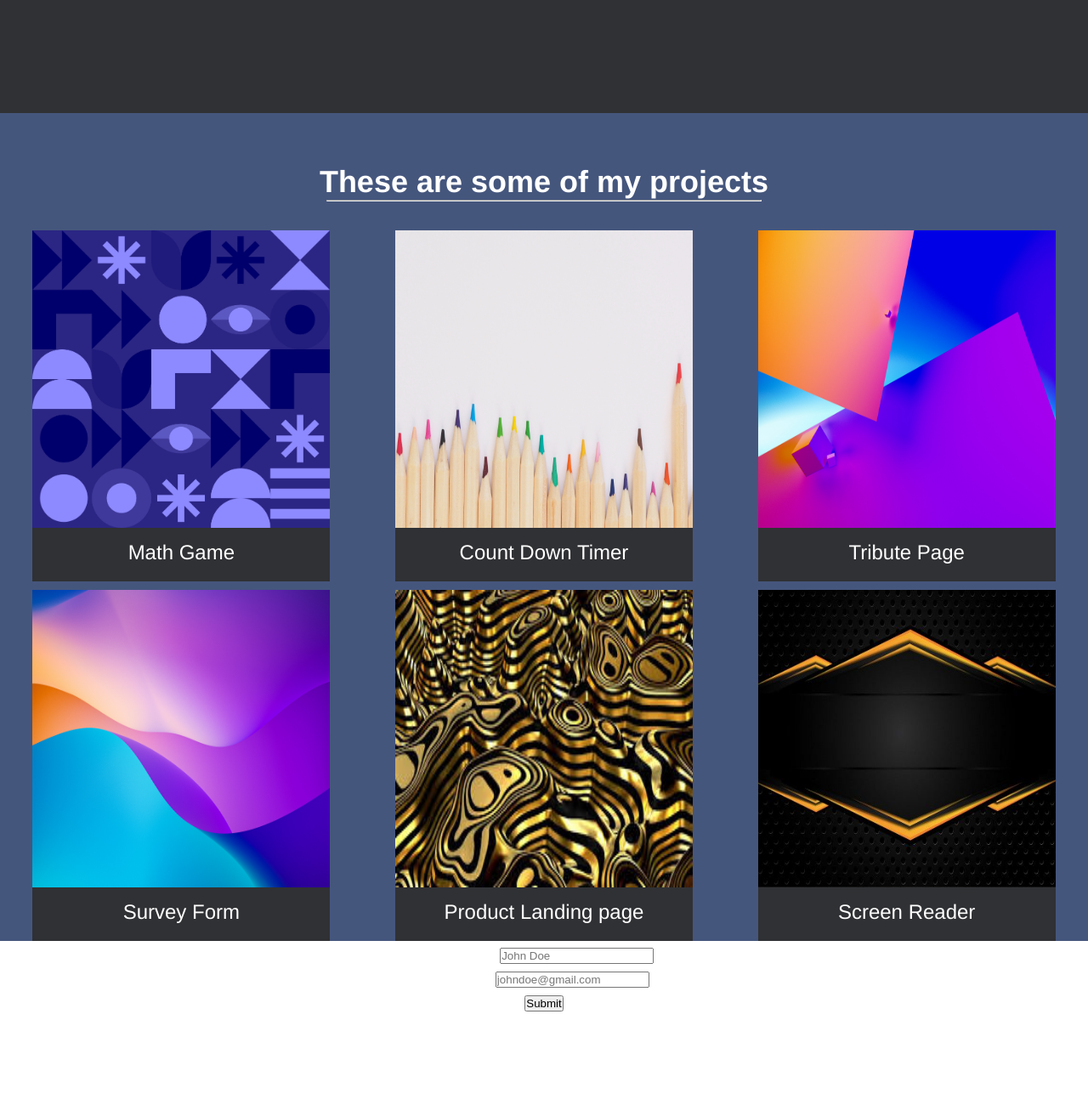
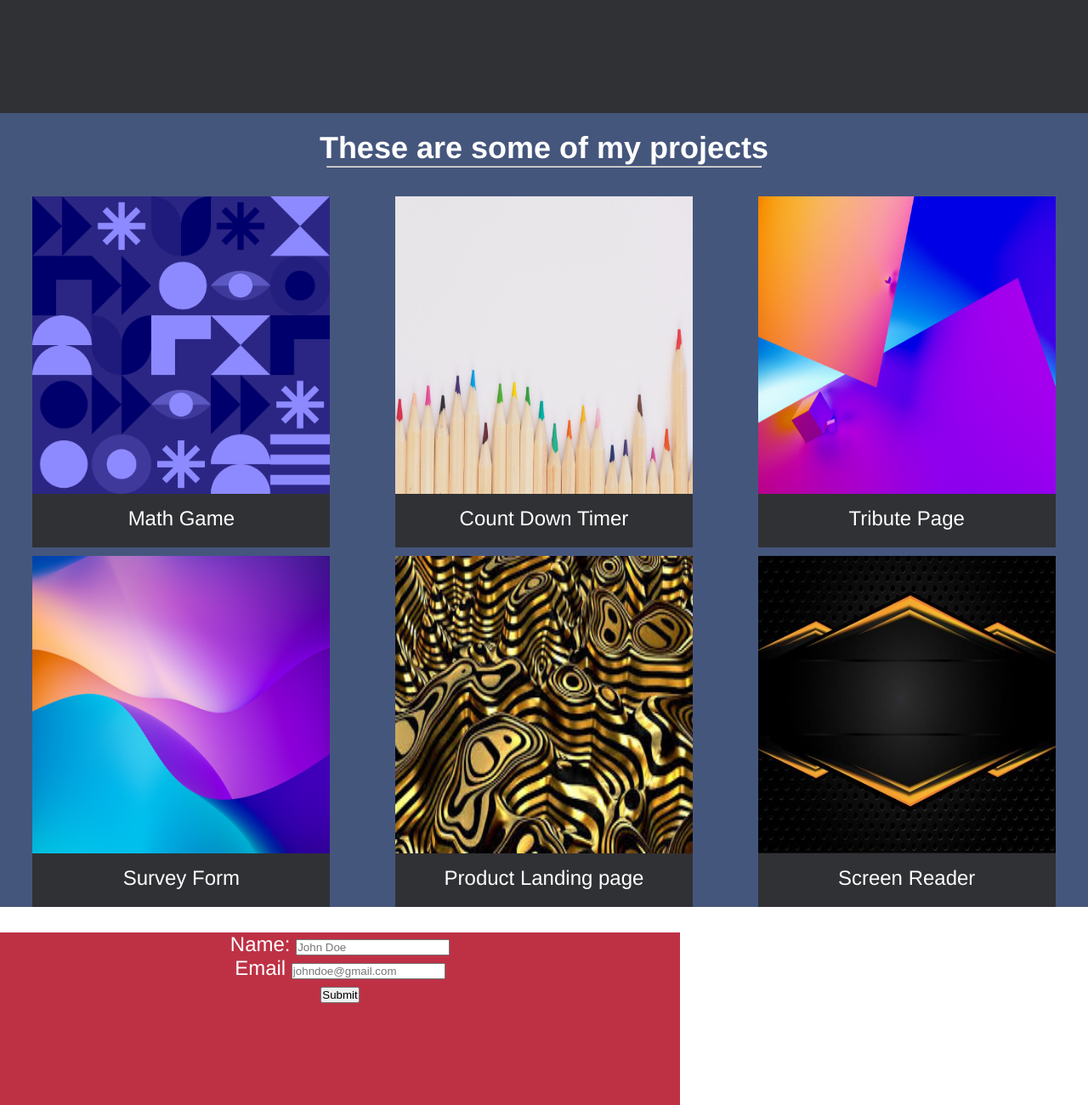
Before and after one commit to nimely111/Resume, a plain HTML site: page index.html in a window 1280 px wide. Shown: the part 740-2040 px from the top of the page at 85% size. Before the commit the page ends 1931 px from the top, so only its background shows below. Drawn offline with Linux system fonts and the light colour scheme.

Commit message:
form added to contact section

```diff
--- a/Resume/CSS/style.css
+++ b/Resume/CSS/style.css
@@ -2,7 +2,6 @@
     box-sizing: border-box;
     margin: 0;
     padding: 0;
-    background-position: cover;
 }
 
 /*======header starts=====*/
@@ -77,7 +76,7 @@ a:link, a:visited{
 }
 
 #work h1{
-    padding-top: 60px;
+    padding-top: 20px;
 }
 
 hr{
@@ -115,6 +114,17 @@ hr{
 }
 
 .work-name:hover span {
+    overflow: auto;
     display: inline-block;
     color: #BE3145;
 }
+
+#contact{
+    width: 100vh;
+    height: 100vh;
+    background: #BE3145;
+}
+
+#contact form{
+    margin: 30px auto;
+}
--- a/index.html
+++ b/index.html
@@ -56,6 +56,7 @@
         </section>
 
         <section id="contact">
+           <form action="">
             <div>
                <label for="name">Name:</label>
                <input type="text" placeholder="John Doe" name="name" id="name">
@@ -65,6 +66,7 @@
              <input type="email" placeholder="johndoe@gmail.com" name="email" id="email">
              </div>
             <div><input type="submit" value="Submit"></div>
+           </form>
         </section>
 </body>
 </html>
```
Lines whose indentation alone changed are shown as unchanged.
